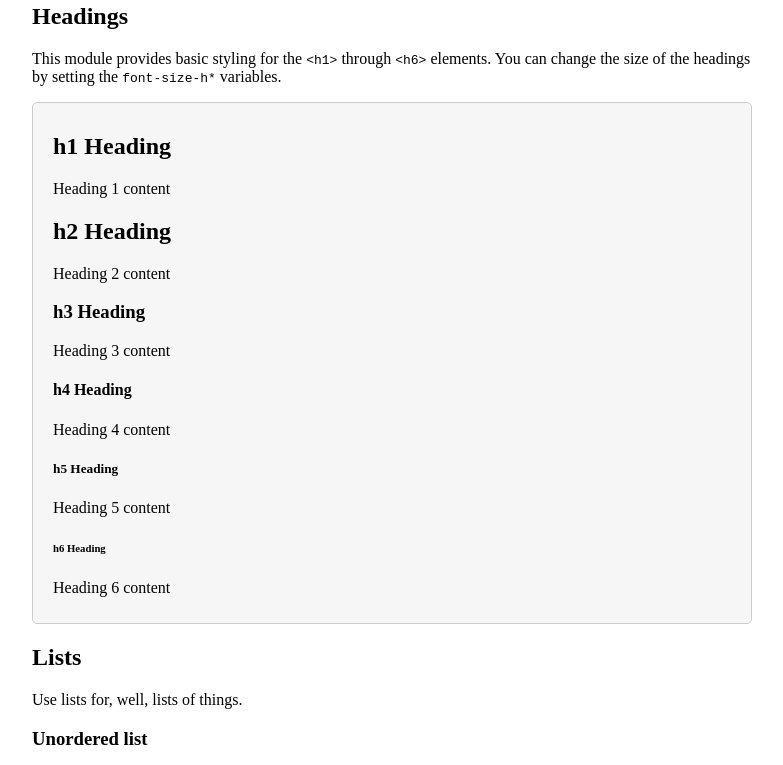
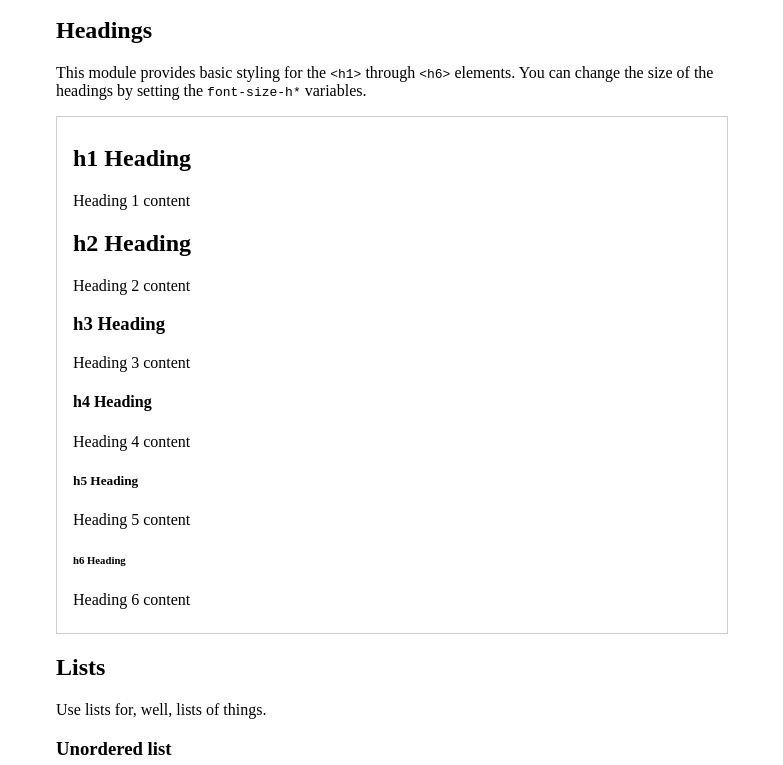
Before and after one commit to conradz/hut-base, a website: page example/index.html in a window 1280 px wide. Shown: the part 869-1634 px from the top of the page, without its empty margins (248-1031 px from the left). Drawn offline with Linux system fonts and the light colour scheme.

Commit message:
Minimal styling

```diff
--- a/example/example.css
+++ b/example/example.css
@@ -1,17 +1,15 @@
 @import "../";
 
 body {
-    padding: 0 20px 10px 20px;
+    padding: 0 1rem 0.5rem 1rem;
     margin: 0 auto;
-    max-width: 720px;
+    max-width: 42rem;
     overflow: hidden;
 }
 
 .example {
-    padding: 10px 20px;
+    padding: 0.5rem 1rem;
     border: 1px solid #CCC;
-    background-color: #F6F6F6;
-    border-radius: 5px;
     position: relative;
     overflow: hidden;
 }
--- a/index.css
+++ b/index.css
@@ -1,5 +1,4 @@
 @import "./styles/layout";
-@import "./styles/elements";
 @import "./styles/type";
 @import "./styles/lists";
 @import "./styles/buttons";
--- a/styles/elements.css
+++ /dev/null
@@ -1,22 +0,0 @@
-/* Element definitions for HTML5 elements, taken from normalize.css */
-
-article,
-aside,
-details,
-figcaption,
-figure,
-footer,
-header,
-hgroup,
-main,
-nav,
-section,
-summary {
-    display: block;
-}
-
-audio,
-canvas,
-video {
-    display: inline-block;
-}
--- a/styles/lists.css
+++ b/styles/lists.css
@@ -2,5 +2,5 @@
 
 ul, ol {
     margin: 0;
-    padding: 0 0 0 20px;
+    padding: 0 0 0 1.5em;
 }
--- a/styles/type.css
+++ b/styles/type.css
@@ -2,25 +2,26 @@
 
 html {
     font-family: "Helvetica Neue", Helvetica, Arial, sans-serif;
-    font-size: 16px;
+    font-size: 100%;
     line-height: 1.5;
+    color: #333;
 }
 
 h1, h2, h3, h4, h5, h6 {
     font-weight: 500;
     line-height: 1.2;
-    margin: 20px 0 10px 0;
+    margin: 0.8rem 0 0.4rem 0;
 }
 
-h1 { font-size: 2.6em; }
-h2 { font-size: 2.15em; }
-h3 { font-size: 1.7em; }
-h4 { font-size: 1.25em; }
-h5 { font-size: 1em; }
-h6 { font-size: 0.85em; }
+h1 { font-size: 2.6rem; }
+h2 { font-size: 2.15rem; }
+h3 { font-size: 1.7rem; }
+h4 { font-size: 1.25rem; }
+h5 { font-size: 1rem; }
+h6 { font-size: 0.85rem; }
 
 p {
-    margin: 0 0 10px 0;
+    margin: 0 0 0.5rem 0;
 }
 
 hr {
```
Also changed, not shown: styles/buttons.css (+10 -9 lines), styles/inputs.css (+8 -11 lines), README.md.
